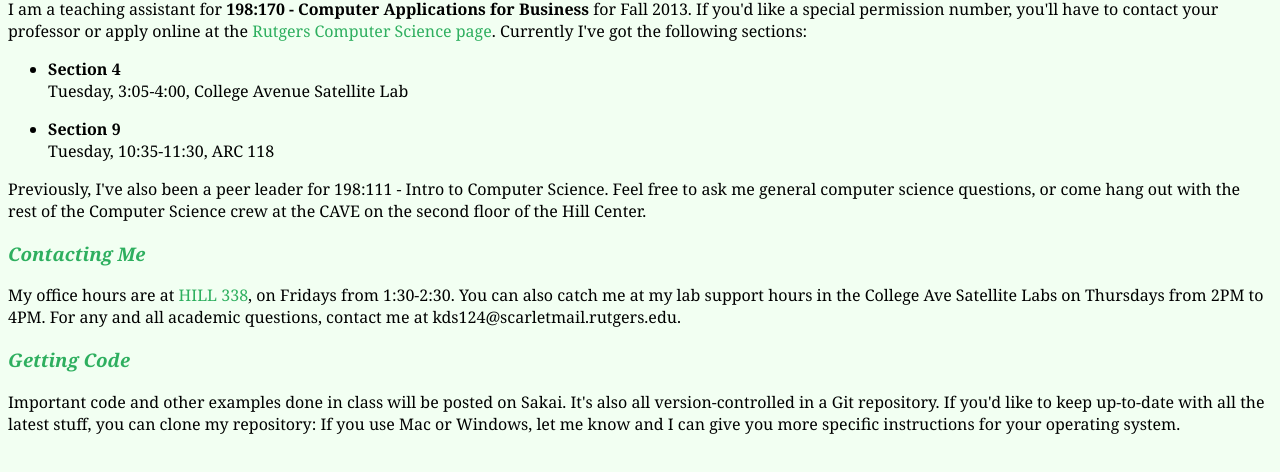
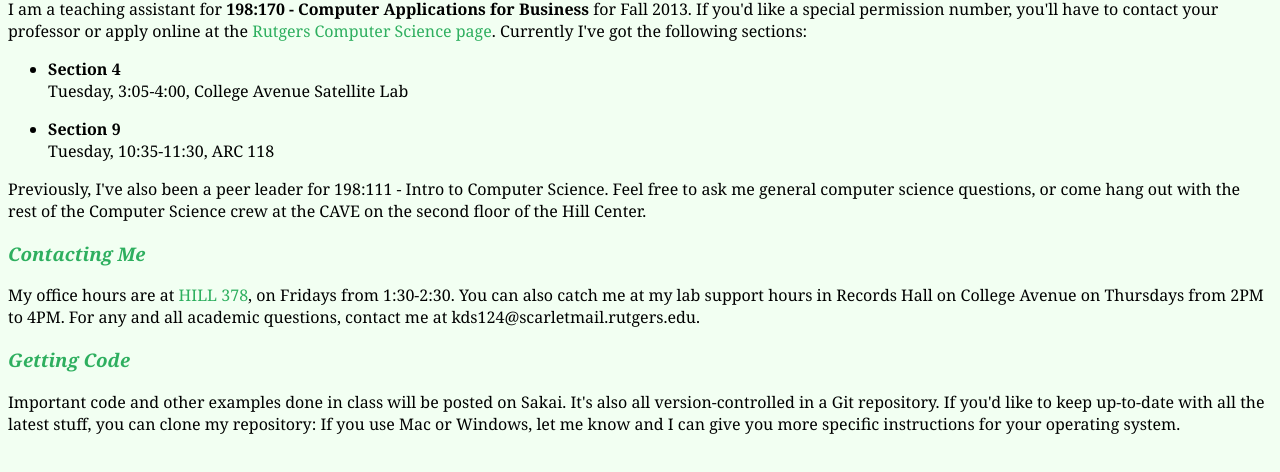
Before and after one commit to ksuarz/website, a plain HTML site: page teaching.html in a window 1280 px wide. Shown: the part 158-630 px from the top of the page. Drawn offline with Linux system fonts and the light colour scheme.

Commit message:
Fixed office room error

```diff
--- a/teaching.html
+++ b/teaching.html
@@ -49,9 +49,9 @@
 
     <h3>Contacting Me</h3>
     <p>
-      My office hours are at <a href="http://rumaps.rutgers.edu/location/hill-center-bldg-for-the-mathematical-sciences">HILL 338</a>,
+      My office hours are at <a href="http://rumaps.rutgers.edu/location/hill-center-bldg-for-the-mathematical-sciences">HILL 378</a>,
       on Fridays from 1:30-2:30. You can also catch me at my lab
-      support hours in the College Ave Satellite Labs on Thursdays
+      support hours in Records Hall on College Avenue on Thursdays
       from 2PM to 4PM.
 
       For any and all academic questions, contact me at
```
